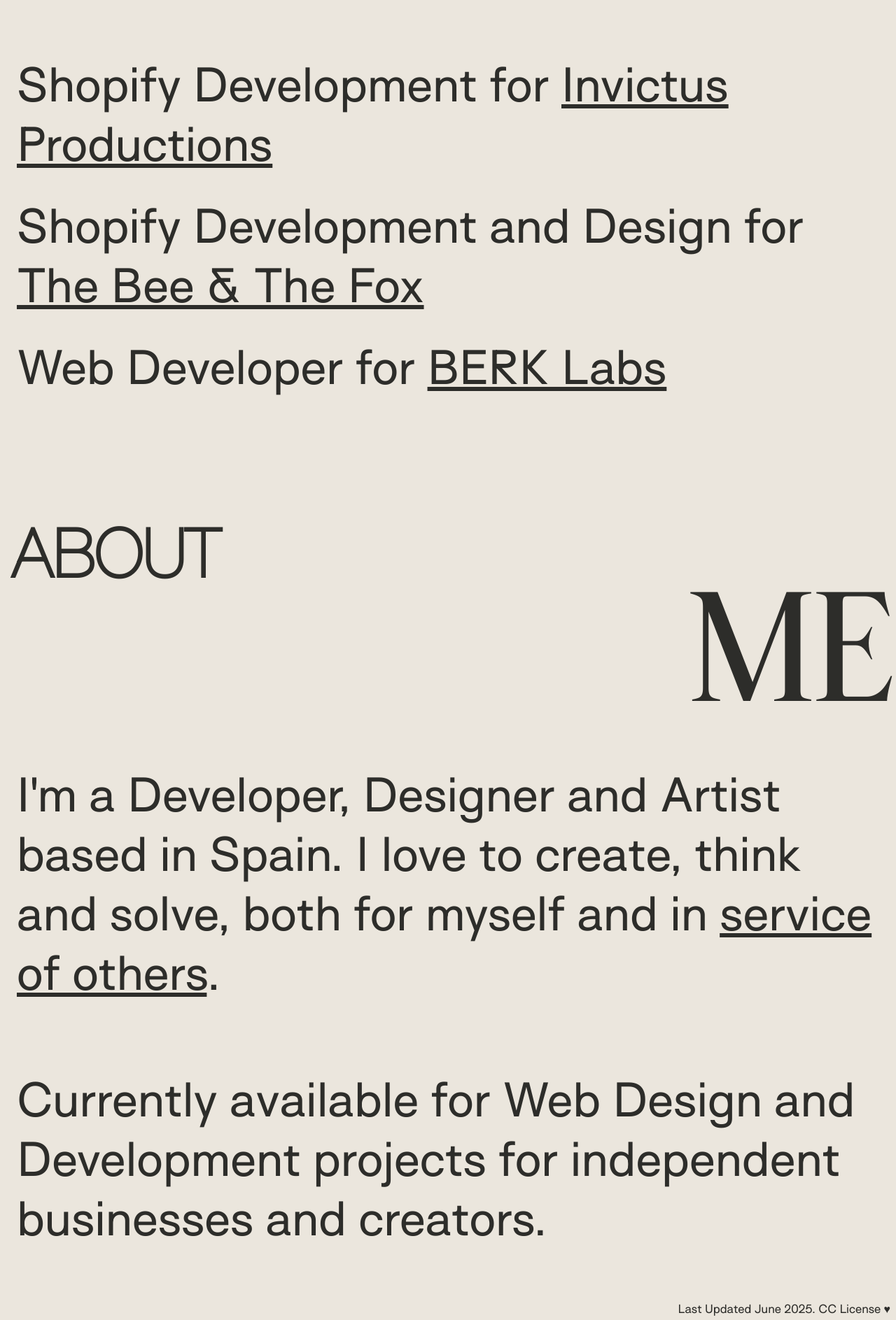
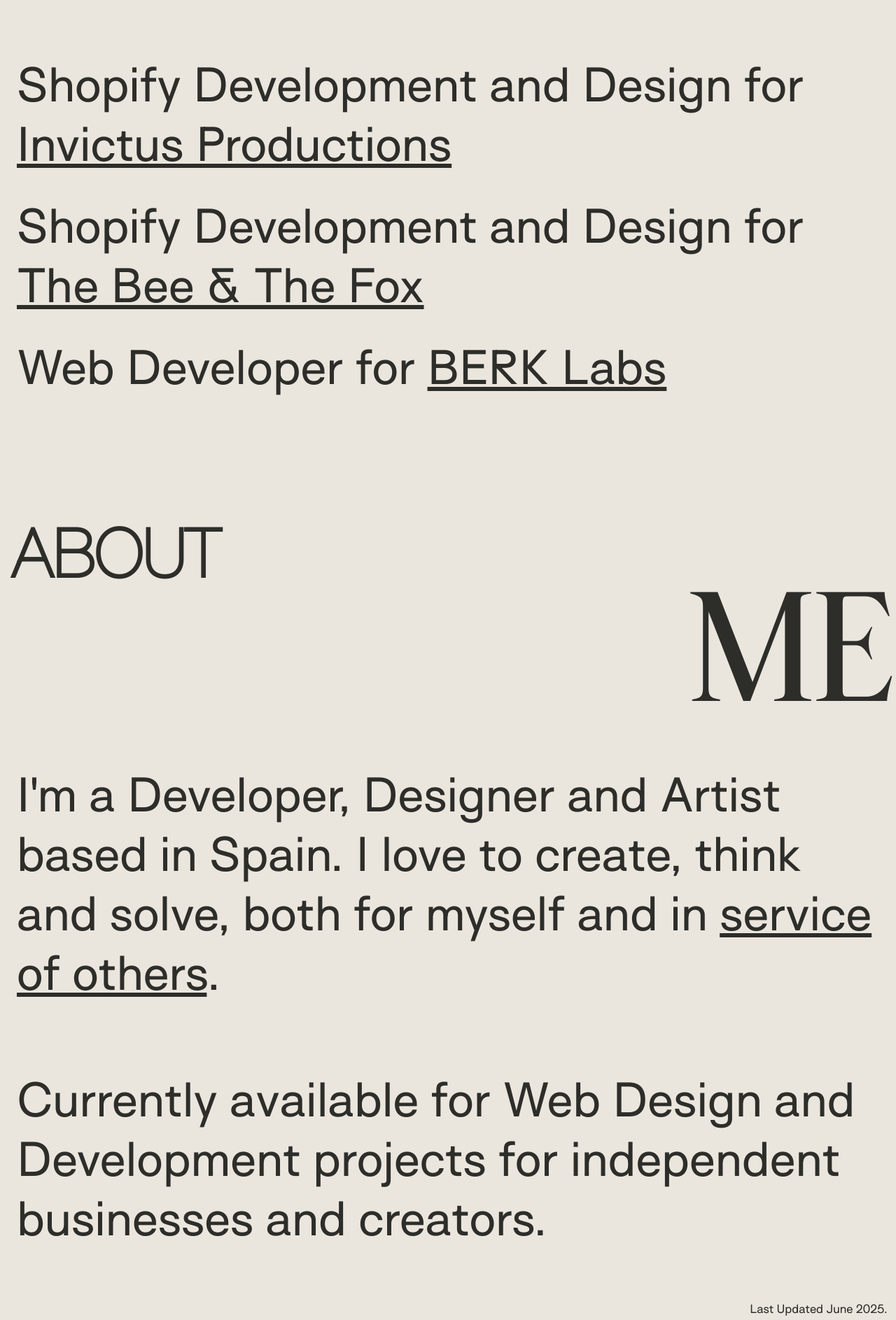
Before and after one commit to mechaphysis/portfolio-web, a plain HTML site: page index.html in a window 1280 px wide. Shown: the part 424-2311 px from the top of the page at 70% size. Drawn offline with Linux system fonts and the light colour scheme.

Commit message:
feat: change list

```diff
--- a/index.html
+++ b/index.html
@@ -18,7 +18,7 @@
 		<h1 class="firstLine">Selected</h1>
 		<h1 class="secondLine">Work</h1>
 		<ul>
-			<li>Shopify Development for <a href="https://invictusproductions.net/">Invictus Productions</a></li>
+			<li>Shopify Development and Design for <a href="https://invictusproductions.net/">Invictus Productions</a></li>
 			<li>Shopify Development and Design for <a href="https://www.thebeeandthefox.com/">The Bee & The Fox</a></li>
 			<li>Web Developer for <a href="https://berk.is">BERK Labs</a></li>
 		</ul>
@@ -32,7 +32,7 @@
 		<p>Currently available for Web Design and Development projects for independent businesses and creators.</p>
 	</div>
 </section>
-<footer>Last Updated June 2025. CC License ♥︎︎ </a></footer>
+<footer><a>Last Updated June 2025. ︎</a></footer>
 </body>
 
 </html>
```
